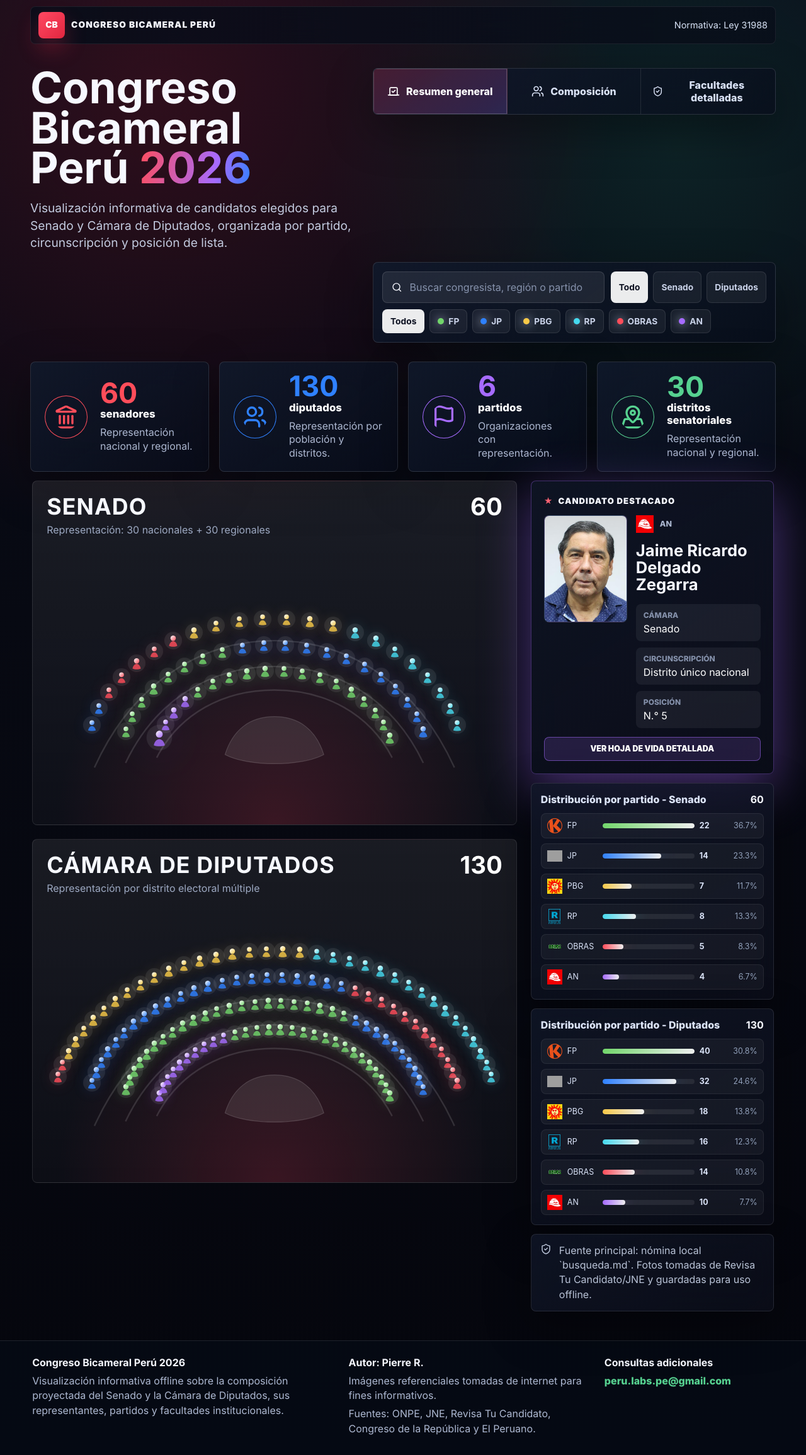
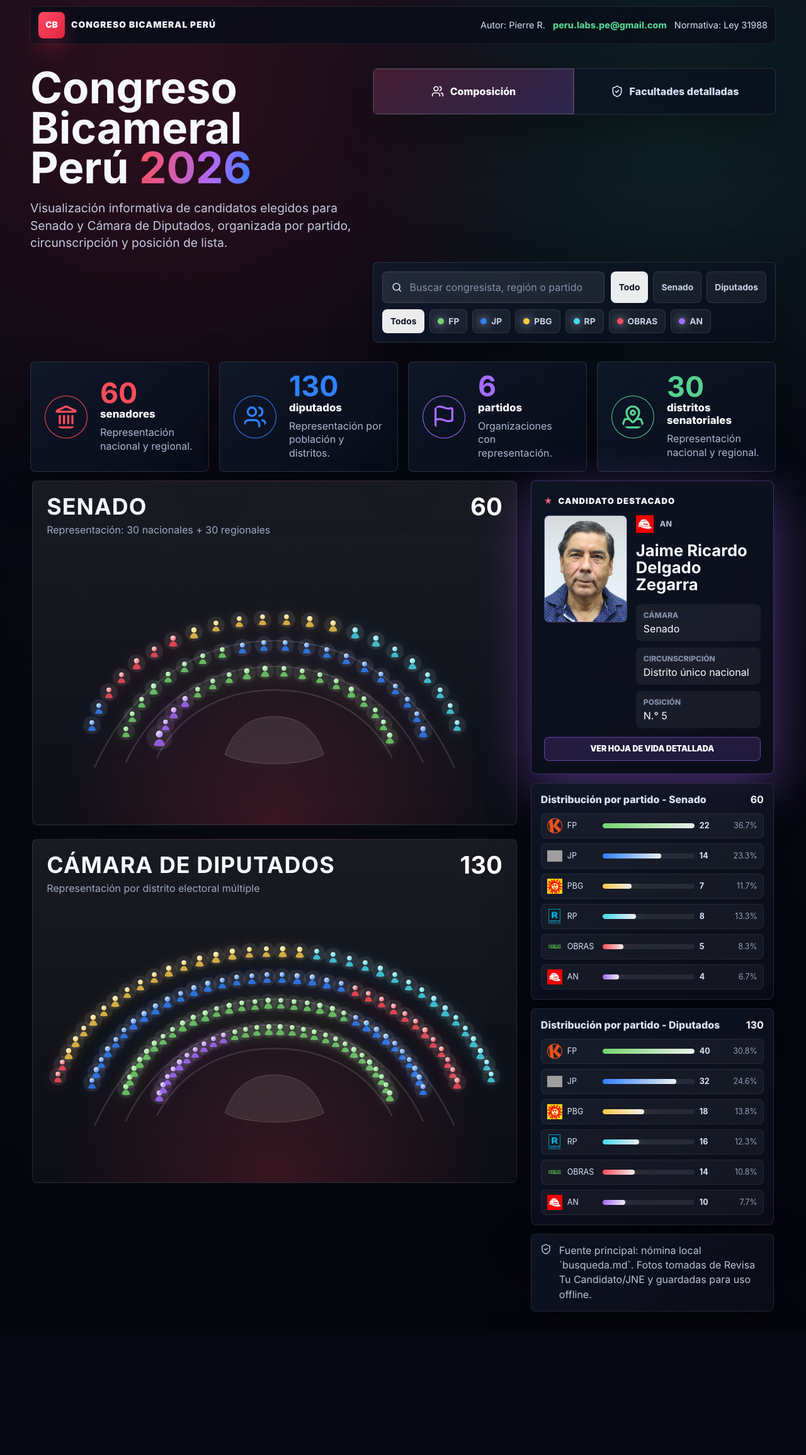
Before and after one commit to oprbguitar/Congreso, a React (Vite) app: page / in a window 1280 px wide. Shown: the whole page at 63% size. After the commit the page ends 2110 px from the top, so only its background shows below. Built offline with nearby package versions, Linux system fonts and the light colour scheme; grey boxes are pictures that could not be loaded.

Commit message:
Simplify navigation and remove personal identifiers

```diff
--- a/src/App.tsx
+++ b/src/App.tsx
@@ -5,7 +5,6 @@ import {
   Search,
   ShieldCheck,
   Users,
-  Vote,
 } from "lucide-react";
 import { type CSSProperties, useMemo, useState } from "react";
 import { FacultiesView } from "./components/FacultiesView";
@@ -17,16 +16,15 @@ import { PARTIES, PARTY_ORDER } from "./data/parties";
 import { normalizeText } from "./utils";
 
 type ChamberFilter = "all" | Chamber;
-type ViewMode = "resumen" | "composicion" | "facultades";
+type ViewMode = "composicion" | "facultades";
 
 const viewLabels: Record<ViewMode, string> = {
-  resumen: "Resumen general",
   composicion: "Composición",
   facultades: "Facultades detalladas",
 };
 
 export function App() {
-  const [activeView, setActiveView] = useState<ViewMode>("resumen");
+  const [activeView, setActiveView] = useState<ViewMode>("composicion");
   const [chamber, setChamber] = useState<ChamberFilter>("all");
   const [party, setParty] = useState<string>("all");
   const [query, setQuery] = useState("");
@@ -63,7 +61,11 @@ export function App() {
             <span>CB</span>
             Congreso Bicameral Perú
           </a>
-          <span>Normativa: Ley 31988</span>
+          <div className="topbar-meta">
+            <span>Autor: Pierre R.</span>
+            <a href="mailto:peru.labs.pe@gmail.com">peru.labs.pe@gmail.com</a>
+            <span>Normativa: Ley 31988</span>
+          </div>
         </nav>
 
         <div className="v2-hero-grid">
@@ -86,7 +88,6 @@ export function App() {
                 onClick={() => setActiveView(view)}
                 type="button"
               >
-                {view === "resumen" && <Vote size={20} />}
                 {view === "composicion" && <Users size={20} />}
                 {view === "facultades" && <ShieldCheck size={20} />}
                 {viewLabels[view]}
@@ -199,10 +200,8 @@ export function App() {
             </aside>
           </section>
 
-          <SiteFooter />
         </>
       )}
-      {activeView === "facultades" ? <SiteFooter /> : null}
     </main>
   );
 }
@@ -227,26 +226,3 @@ function MetricCard({ icon: Icon, tone, value, label, note }: MetricCardProps) {
     </article>
   );
 }
-
-function SiteFooter() {
-  return (
-    <footer className="site-footer">
-      <div>
-        <strong>Congreso Bicameral Perú 2026</strong>
-        <p>
-          Visualización informativa offline sobre la composición proyectada del Senado y la Cámara
-          de Diputados, sus representantes, partidos y facultades institucionales.
-        </p>
-      </div>
-      <div>
-        <strong>Autor: Pierre R.</strong>
-        <p>Imágenes referenciales tomadas de internet para fines informativos.</p>
-        <p>Fuentes: ONPE, JNE, Revisa Tu Candidato, Congreso de la República y El Peruano.</p>
-      </div>
-      <div>
-        <strong>Consultas adicionales</strong>
-        <a href="mailto:peru.labs.pe@gmail.com">peru.labs.pe@gmail.com</a>
-      </div>
-    </footer>
-  );
-}
--- a/src/components/ProfileCard.tsx
+++ b/src/components/ProfileCard.tsx
@@ -97,8 +97,6 @@ export function ProfileCard({ person }: ProfileCardProps) {
             <span>{status}</span>
           </div>
           <div className="detail-meta">
-            <span>DNI: {detail.dni || "No disponible"}</span>
-            <span>{detail.age || "Edad no disponible"}</span>
             <a href={detail.sourceUrl} target="_blank" rel="noreferrer">
               Ficha RTC
             </a>
--- a/src/styles.css
+++ b/src/styles.css
@@ -80,9 +80,23 @@ body {
   width: 42px;
 }
 
-.v2-topbar > span {
+.topbar-meta {
+  align-items: center;
+  display: flex;
+  flex-wrap: wrap;
+  gap: 12px;
+  justify-content: flex-end;
+}
+
+.topbar-meta span,
+.topbar-meta a {
   color: #d9e4f8;
   font-size: 0.9rem;
+}
+
+.topbar-meta a {
+  color: #56d190;
+  font-weight: 800;
 }
 
 .v2-hero-grid {
@@ -135,7 +149,7 @@ body {
 
 .v2-nav {
   display: grid;
-  grid-template-columns: repeat(3, 1fr);
+  grid-template-columns: repeat(2, 1fr);
   overflow: hidden;
 }
 
@@ -874,35 +888,6 @@ body {
 .law-grid a span {
   color: #b9c4da;
   line-height: 1.42;
-}
-
-.site-footer {
-  background: rgba(6, 10, 20, 0.92);
-  border-top: 1px solid rgba(255, 255, 255, 0.1);
-  display: grid;
-  gap: 22px;
-  grid-template-columns: 1.25fr 1fr 0.7fr;
-  margin-top: 18px;
-  padding: 24px clamp(18px, 4vw, 56px) 30px;
-}
-
-.site-footer strong {
-  color: #f6f8ff;
-  display: block;
-  margin-bottom: 8px;
-}
-
-.site-footer p,
-.site-footer a {
-  color: #aeb9d2;
-  display: block;
-  line-height: 1.48;
-  margin: 5px 0 0;
-}
-
-.site-footer a {
-  color: #56d190;
-  font-weight: 800;
 }
 
 button,
@@ -1508,8 +1493,7 @@ main {
   }
 
   .law-grid,
-  .shared-panel ul,
-  .site-footer {
+  .shared-panel ul {
     grid-template-columns: 1fr;
   }
 }
@@ -1567,7 +1551,12 @@ main {
     top: 0;
   }
 
-  .v2-topbar > span {
+  .topbar-meta {
+    gap: 4px 10px;
+  }
+
+  .topbar-meta span,
+  .topbar-meta a {
     font-size: 0.72rem;
     text-align: right;
   }
```
